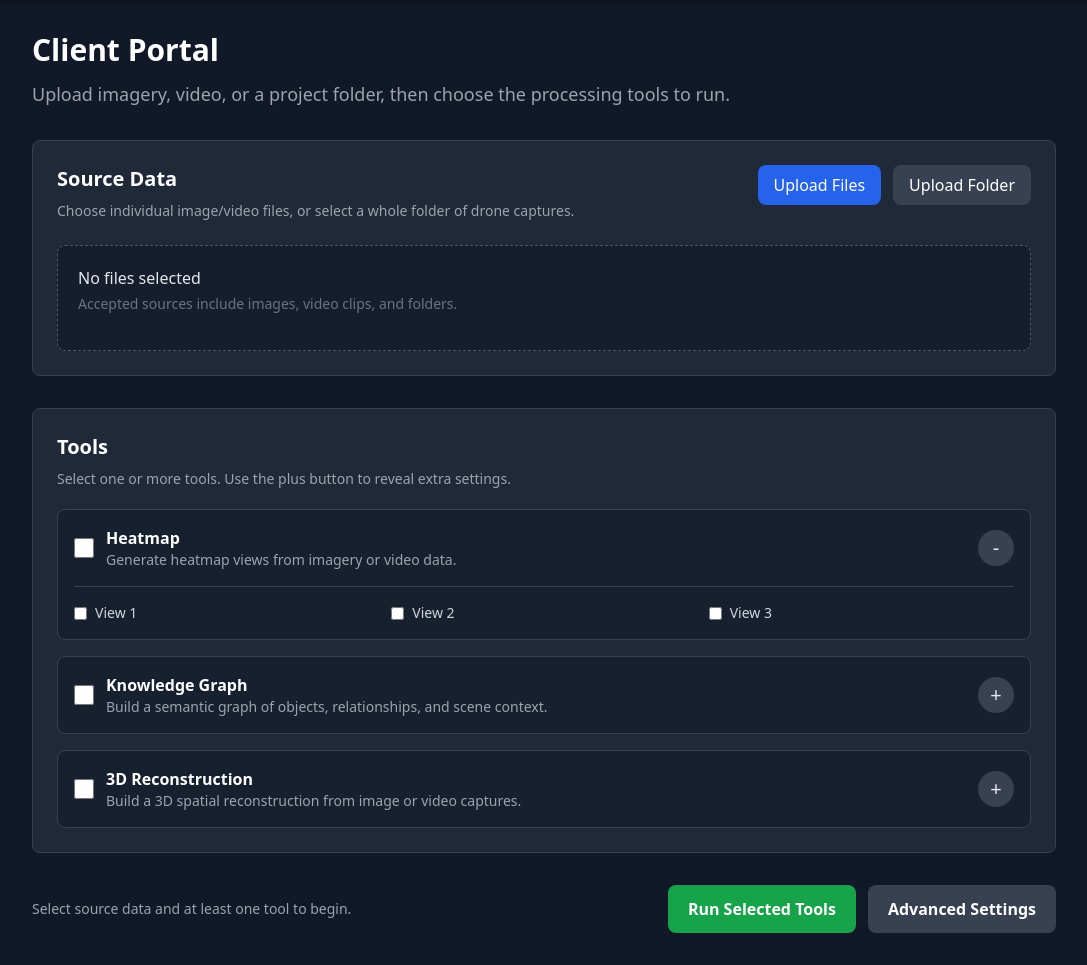
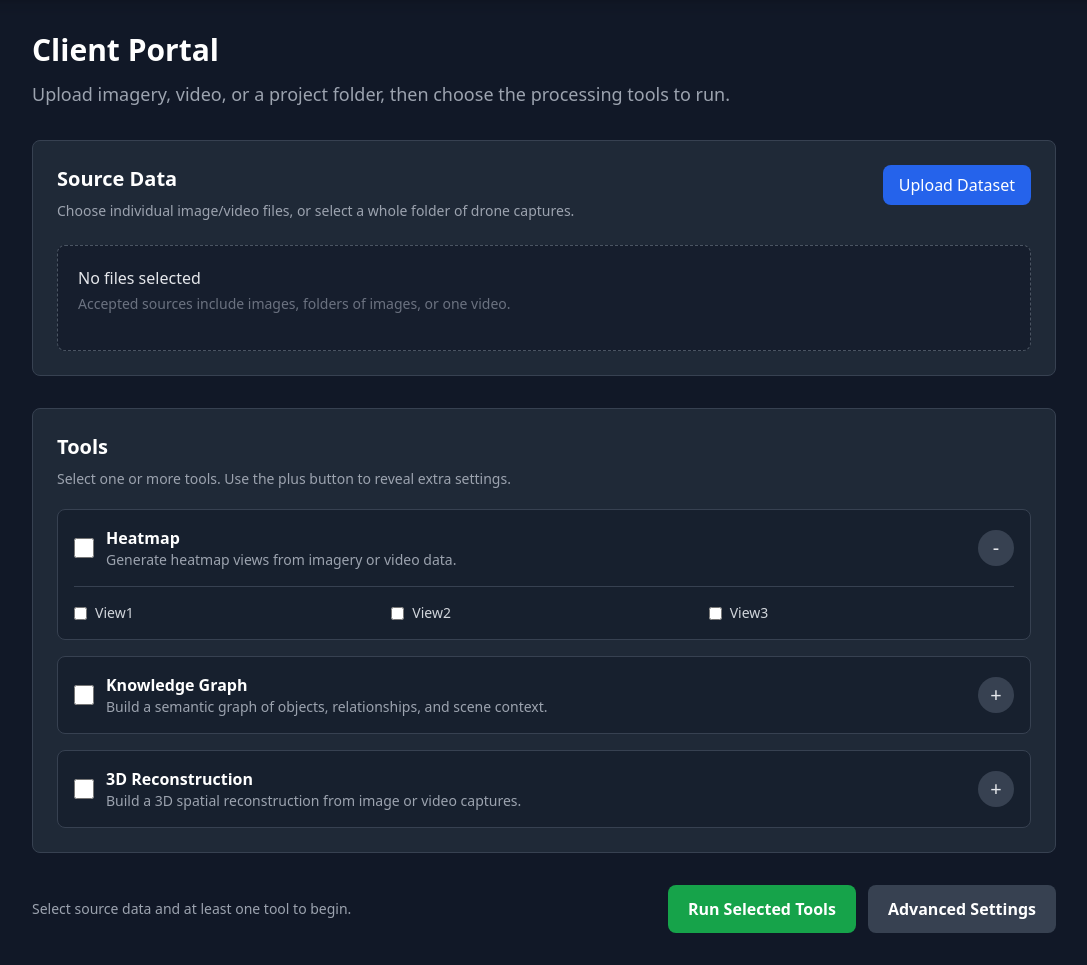
Before and after one commit to NealCronin/Almost-ARCADIA, a Django app: page /client/ in a window 1280 px wide, after a click that opens the changed part. Shown: the part 65-1030 px from the top of the page, without its empty margins (96-1183 px from the left). Run offline with Django 4.2, Linux system fonts and the light colour scheme; some libraries are stand-ins or nearby versions.

Commit message:
Removing redundancy from UI

```diff
--- a/core_orchestrator/templates/core_orchestrator/tool_selection.html
+++ b/core_orchestrator/templates/core_orchestrator/tool_selection.html
@@ -16,23 +16,19 @@
                     <h2 class="text-xl font-semibold text-white mb-2">Source Data</h2>
                     <p class="text-sm text-gray-400">Choose individual image/video files, or select a whole folder of drone captures.</p>
                 </div>
-                <div class="flex flex-wrap gap-3">
-                    <label class="cursor-pointer px-4 py-2 rounded-lg bg-blue-600 text-white hover:bg-blue-700 transition-colors font-medium">
-                        Upload Files
+                <div>
+                    <label class="block cursor-pointer px-4 py-2 rounded-lg bg-blue-600 text-white hover:bg-blue-700 transition-colors font-medium">
+                        Upload Dataset
                         <input id="file-input" class="sr-only" type="file" multiple accept="image/*,video/*">
-                    </label>
-                    <label class="cursor-pointer px-4 py-2 rounded-lg bg-gray-700 text-white hover:bg-gray-600 transition-colors font-medium">
-                        Upload Folder
-                        <input id="folder-input" class="sr-only" type="file" multiple webkitdirectory directory>
                     </label>
                 </div>
             </div>
 
-            <div class="mt-6 rounded-lg border border-dashed border-gray-600 bg-gray-900/60 p-5">
+            <div id="upload-dropzone" class="mt-6 rounded-lg border border-dashed border-gray-600 bg-gray-900/60 p-5">
                 <div class="flex items-center justify-between gap-4">
                     <div>
                         <p id="upload-summary" class="font-medium text-gray-200">No files selected</p>
-                        <p class="text-sm text-gray-500 mt-1">Accepted sources include images, video clips, and folders.</p>
+                        <p class="text-sm text-gray-500 mt-1">Accepted sources include images, folders of images, or one video.</p>
                     </div>
                     <button type="button" id="clear-files" class="hidden px-3 py-2 rounded-md bg-gray-700 text-sm text-gray-200 hover:bg-gray-600">Clear</button>
                 </div>
@@ -67,9 +63,9 @@
                     </div>
                     <div id="heatmap-settings" class="settings-panel hidden mt-4 border-t border-gray-700 pt-4">
                         <div class="grid grid-cols-1 sm:grid-cols-3 gap-3">
-                            <label class="flex items-center gap-2 text-sm text-gray-300"><input type="checkbox" name="heatmap_views" value="view1" class="rounded bg-gray-800 border-gray-600 text-green-500"> View 1</label>
-                            <label class="flex items-center gap-2 text-sm text-gray-300"><input type="checkbox" name="heatmap_views" value="view2" class="rounded bg-gray-800 border-gray-600 text-green-500"> View 2</label>
-                            <label class="flex items-center gap-2 text-sm text-gray-300"><input type="checkbox" name="heatmap_views" value="view3" class="rounded bg-gray-800 border-gray-600 text-green-500"> View 3</label>
+                            <label class="flex items-center gap-2 text-sm text-gray-300"><input type="checkbox" name="heatmap_views" value="view1" class="rounded bg-gray-800 border-gray-600 text-green-500"> View1</label>
+                            <label class="flex items-center gap-2 text-sm text-gray-300"><input type="checkbox" name="heatmap_views" value="view2" class="rounded bg-gray-800 border-gray-600 text-green-500"> View2</label>
+                            <label class="flex items-center gap-2 text-sm text-gray-300"><input type="checkbox" name="heatmap_views" value="view3" class="rounded bg-gray-800 border-gray-600 text-green-500"> View3</label>
                         </div>
                     </div>
                 </div>
@@ -84,8 +80,8 @@
                     </div>
                     <div id="graph-settings" class="settings-panel hidden mt-4 border-t border-gray-700 pt-4">
                         <div class="grid grid-cols-1 sm:grid-cols-2 gap-3">
-                            <label class="flex items-center gap-2 text-sm text-gray-300"><input type="checkbox" name="graph_settings" value="object-detection" class="rounded bg-gray-800 border-gray-600 text-green-500"> Object detection</label>
-                            <label class="flex items-center gap-2 text-sm text-gray-300"><input type="checkbox" name="graph_settings" value="relationship-mapping" class="rounded bg-gray-800 border-gray-600 text-green-500"> Relationship mapping</label>
+                            <label class="flex items-center gap-2 text-sm text-gray-300"><input type="checkbox" name="graph_settings" value="param1" class="rounded bg-gray-800 border-gray-600 text-green-500">param1</label>
+                            <label class="flex items-center gap-2 text-sm text-gray-300"><input type="checkbox" name="graph_settings" value="param2" class="rounded bg-gray-800 border-gray-600 text-green-500">param2</label>
                         </div>
                     </div>
                 </div>
@@ -99,7 +95,16 @@
                         <button type="button" class="settings-toggle shrink-0 h-9 w-9 rounded-full bg-gray-700 text-xl leading-none text-gray-200 hover:bg-green-700" aria-expanded="false" aria-controls="reconstruction-settings">+</button>
                     </div>
                     <div id="reconstruction-settings" class="settings-panel hidden mt-4 border-t border-gray-700 pt-4">
-                        <label class="flex items-center gap-2 text-sm text-gray-300"><input type="checkbox" name="reconstruction_settings" value="live-view" class="rounded bg-gray-800 border-gray-600 text-green-500"> Live View</label>
+                        <div class="grid grid-cols-1 sm:grid-cols-2 gap-3">
+                            <label class="flex items-center gap-3 rounded-md px-3 py-3 text-sm text-gray-300 cursor-pointer">
+                                <input type="radio" name="reconstruction_settings" value="live-reconstruction" class="border-gray-600 bg-gray-800 text-green-500 focus:ring-green-500">
+                                <span>Live Reconstruction</span>
+                            </label>
+                            <label class="flex items-center gap-3 rounded-md px-3 py-3 text-sm text-gray-300 cursor-pointer">
+                                <input type="radio" name="reconstruction_settings" value="high-quality-live-reconstruction" class="border-gray-600 bg-gray-800 text-green-500 focus:ring-green-500">
+                                <span>High-Quality Live Reconstruction</span>
+                            </label>
+                        </div>
                     </div>
                 </div>
             </div>
@@ -126,32 +131,7 @@
         </div>
 
         <div class="max-h-[70vh] overflow-y-auto px-6 py-5">
-            <div class="grid grid-cols-1 md:grid-cols-2 gap-4">
-                <label class="flex items-start gap-3 rounded-lg border border-gray-700 bg-gray-900/50 p-4 cursor-pointer">
-                    <input type="checkbox" name="advanced_parameters" value="object-confidence" checked class="mt-1 rounded bg-gray-800 border-gray-600 text-green-500">
-                    <span><span class="block font-semibold text-white">Object Confidence</span><span class="block text-sm text-gray-400">Use confidence thresholds when accepting detections.</span></span>
-                </label>
-                <label class="flex items-start gap-3 rounded-lg border border-gray-700 bg-gray-900/50 p-4 cursor-pointer">
-                    <input type="checkbox" name="advanced_parameters" value="spatial-filtering" checked class="mt-1 rounded bg-gray-800 border-gray-600 text-green-500">
-                    <span><span class="block font-semibold text-white">Spatial Filtering</span><span class="block text-sm text-gray-400">Filter predictions by location and scene geometry.</span></span>
-                </label>
-                <label class="flex items-start gap-3 rounded-lg border border-gray-700 bg-gray-900/50 p-4 cursor-pointer">
-                    <input type="checkbox" name="advanced_parameters" value="temporal-smoothing" checked class="mt-1 rounded bg-gray-800 border-gray-600 text-green-500">
-                    <span><span class="block font-semibold text-white">Temporal Smoothing</span><span class="block text-sm text-gray-400">Smooth model outputs across neighboring frames.</span></span>
-                </label>
-                <label class="flex items-start gap-3 rounded-lg border border-gray-700 bg-gray-900/50 p-4 cursor-pointer">
-                    <input type="checkbox" name="advanced_parameters" value="metadata-extraction" checked class="mt-1 rounded bg-gray-800 border-gray-600 text-green-500">
-                    <span><span class="block font-semibold text-white">Metadata Extraction</span><span class="block text-sm text-gray-400">Read timestamps, filenames, and available capture metadata.</span></span>
-                </label>
-                <label class="flex items-start gap-3 rounded-lg border border-gray-700 bg-gray-900/50 p-4 cursor-pointer">
-                    <input type="checkbox" name="advanced_parameters" value="high-resolution-processing" class="mt-1 rounded bg-gray-800 border-gray-600 text-green-500">
-                    <span><span class="block font-semibold text-white">High Resolution Processing</span><span class="block text-sm text-gray-400">Prefer higher quality outputs when processing time allows.</span></span>
-                </label>
-                <label class="flex items-start gap-3 rounded-lg border border-gray-700 bg-gray-900/50 p-4 cursor-pointer">
-                    <input type="checkbox" name="advanced_parameters" value="save-intermediate-results" class="mt-1 rounded bg-gray-800 border-gray-600 text-green-500">
-                    <span><span class="block font-semibold text-white">Save Intermediate Results</span><span class="block text-sm text-gray-400">Keep temporary outputs for debugging and review.</span></span>
-                </label>
-            </div>
+            <label>Settings Will Go Here</label>
         </div>
 
         <div class="flex flex-col sm:flex-row sm:justify-end gap-3 border-t border-gray-700 px-6 py-5">
@@ -165,7 +145,7 @@
 {% block extra_js %}
 <script>
     const fileInput = document.getElementById("file-input");
-    const folderInput = document.getElementById("folder-input");
+    const uploadDropzone = document.getElementById("upload-dropzone");
     const fileList = document.getElementById("file-list");
     const uploadSummary = document.getElementById("upload-summary");
     const clearFiles = document.getElementById("clear-files");
@@ -179,8 +159,10 @@
     const advancedSettingsClose = document.getElementById("advanced-settings-close");
     const advancedSettingsCancel = document.getElementById("advanced-settings-cancel");
     const advancedSettingsConfirm = document.getElementById("advanced-settings-confirm");
+    const reconstructionOptions = document.querySelectorAll("input[name='reconstruction_settings']");
     let selectedFiles = [];
     let uploadProgressTimer = null;
+    let checkedReconstructionOption = null;
     let confirmedAdvancedParameters = Array.from(document.querySelectorAll("input[name='advanced_parameters']:checked")).map((parameter) => parameter.value);
 
     function formatBytes(bytes) {
@@ -226,8 +208,49 @@
         }, 220);
     }
 
+    function isImageFile(file) {
+        return file.type.startsWith("image/");
+    }
+
+    function isVideoFile(file) {
+        return file.type.startsWith("video/");
+    }
+
+    function getDatasetError(files) {
+        const imageFiles = files.filter(isImageFile);
+        const videoFiles = files.filter(isVideoFile);
+        const unsupportedFiles = files.filter((file) => !isImageFile(file) && !isVideoFile(file));
+
+        if (unsupportedFiles.length) {
+            return "Upload images, a folder of images, or a video.";
+        }
+        if (videoFiles.length && imageFiles.length) {
+            return "Choose images or one video, not both in the same dataset.";
+        }
+        if (videoFiles.length > 1) {
+            return "Only one video can be uploaded per dataset.";
+        }
+
+        return "";
+    }
+
     function renderFiles(files) {
-        selectedFiles = Array.from(files);
+        const incomingFiles = Array.from(files);
+        const datasetError = getDatasetError(incomingFiles);
+
+        if (datasetError) {
+            fileInput.value = "";
+            selectedFiles = [];
+            fileList.innerHTML = "";
+            uploadSummary.textContent = "No files selected";
+            clearFiles.classList.add("hidden");
+            resetUploadProgress();
+            formStatus.textContent = datasetError;
+            formStatus.className = "text-sm text-yellow-400";
+            return;
+        }
+
+        selectedFiles = incomingFiles;
         fileList.innerHTML = "";
         if (!selectedFiles.length) {
             uploadSummary.textContent = "No files selected";
@@ -253,11 +276,67 @@
         simulateUploadProgress(totalSize);
     }
 
+    function readDirectoryEntries(directoryReader) {
+        return new Promise((resolve, reject) => {
+            directoryReader.readEntries(resolve, reject);
+        });
+    }
+
+    function getEntryFile(entry) {
+        return new Promise((resolve, reject) => {
+            entry.file(resolve, reject);
+        });
+    }
+
+    async function collectFilesFromEntry(entry) {
+        if (entry.isFile) {
+            return [await getEntryFile(entry)];
+        }
+
+        if (!entry.isDirectory) {
+            return [];
+        }
+
+        const directoryReader = entry.createReader();
+        const files = [];
+        let entries = await readDirectoryEntries(directoryReader);
+
+        while (entries.length) {
+            const nestedFiles = await Promise.all(entries.map(collectFilesFromEntry));
+            files.push(...nestedFiles.flat());
+            entries = await readDirectoryEntries(directoryReader);
+        }
+
+        return files;
+    }
+
+    async function getDroppedFiles(dataTransfer) {
+        const items = Array.from(dataTransfer.items || []);
+        const entries = items.map((item) => item.webkitGetAsEntry && item.webkitGetAsEntry()).filter(Boolean);
+
+        if (!entries.length) {
+            return Array.from(dataTransfer.files || []);
+        }
+
+        const files = await Promise.all(entries.map(collectFilesFromEntry));
+        return files.flat();
+    }
+
     fileInput.addEventListener("change", (event) => renderFiles(event.target.files));
-    folderInput.addEventListener("change", (event) => renderFiles(event.target.files));
+    uploadDropzone.addEventListener("dragover", (event) => {
+        event.preventDefault();
+        uploadDropzone.classList.add("border-blue-500", "bg-gray-900");
+    });
+    uploadDropzone.addEventListener("dragleave", () => {
+        uploadDropzone.classList.remove("border-blue-500", "bg-gray-900");
+    });
+    uploadDropzone.addEventListener("drop", async (event) => {
+        event.preventDefault();
+        uploadDropzone.classList.remove("border-blue-500", "bg-gray-900");
+        renderFiles(await getDroppedFiles(event.dataTransfer));
+    });
     clearFiles.addEventListener("click", () => {
         fileInput.value = "";
-        folderInput.value = "";
         renderFiles([]);
     });
 
@@ -268,6 +347,21 @@
             button.setAttribute("aria-expanded", String(!expanded));
             button.textContent = expanded ? "+" : "-";
             panel.classList.toggle("hidden", expanded);
+        });
+    });
+
+    reconstructionOptions.forEach((option) => {
+        const optionLabel = option.closest("label");
+
+        optionLabel.addEventListener("pointerdown", () => {
+            checkedReconstructionOption = option.checked ? option : null;
+        });
+
+        option.addEventListener("click", () => {
+            if (checkedReconstructionOption === option) {
+                option.checked = false;
+                checkedReconstructionOption = null;
+            }
         });
     });
 
```
